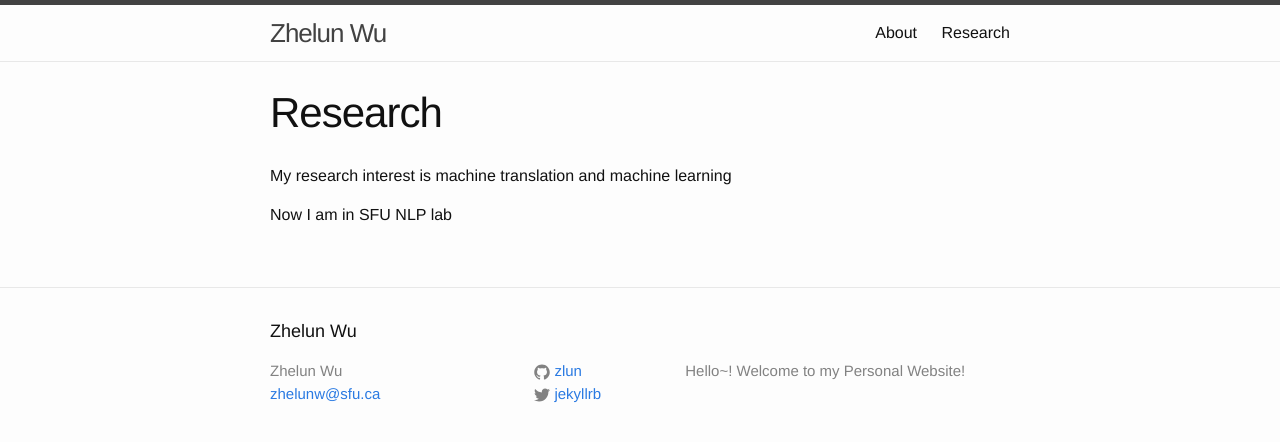
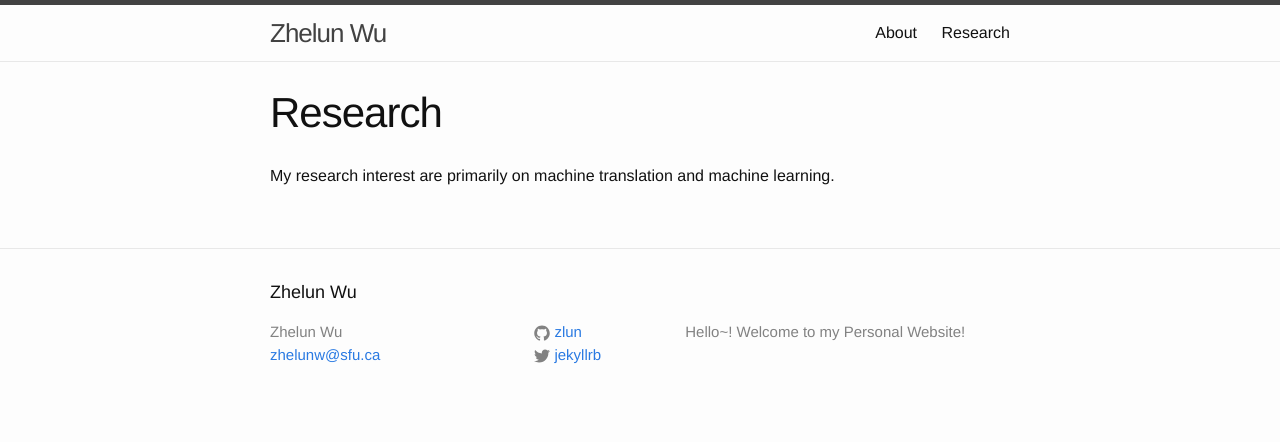
Before and after one commit to zlun/myblog, a Jekyll site: the page built from research.md, in a window 1280 px wide. Shown: the top 442 px of the page. Built offline with Jekyll 4.4.1, drawn with Linux system fonts in a browser that asks for light colours.

Commit message:
update research.md

```diff
--- a/research.md
+++ b/research.md
@@ -4,6 +4,4 @@ title: Research
 permalink: /research/
 ---
 
-My research interest is machine translation and machine learning
-
-Now I am in SFU NLP lab
+My research interest are primarily on machine translation and machine learning.
```
